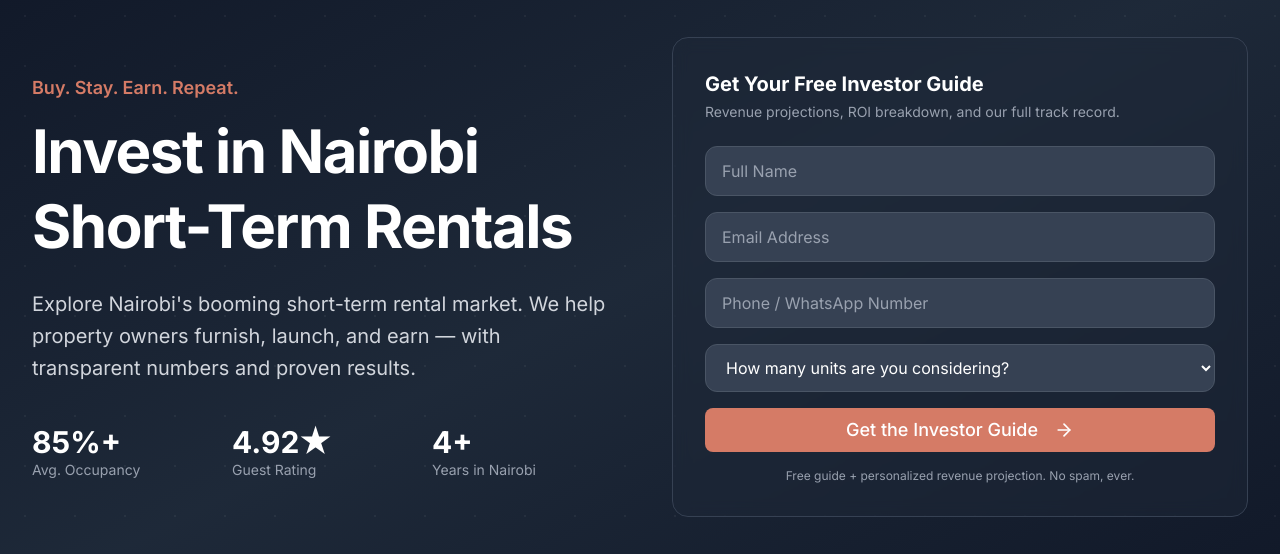
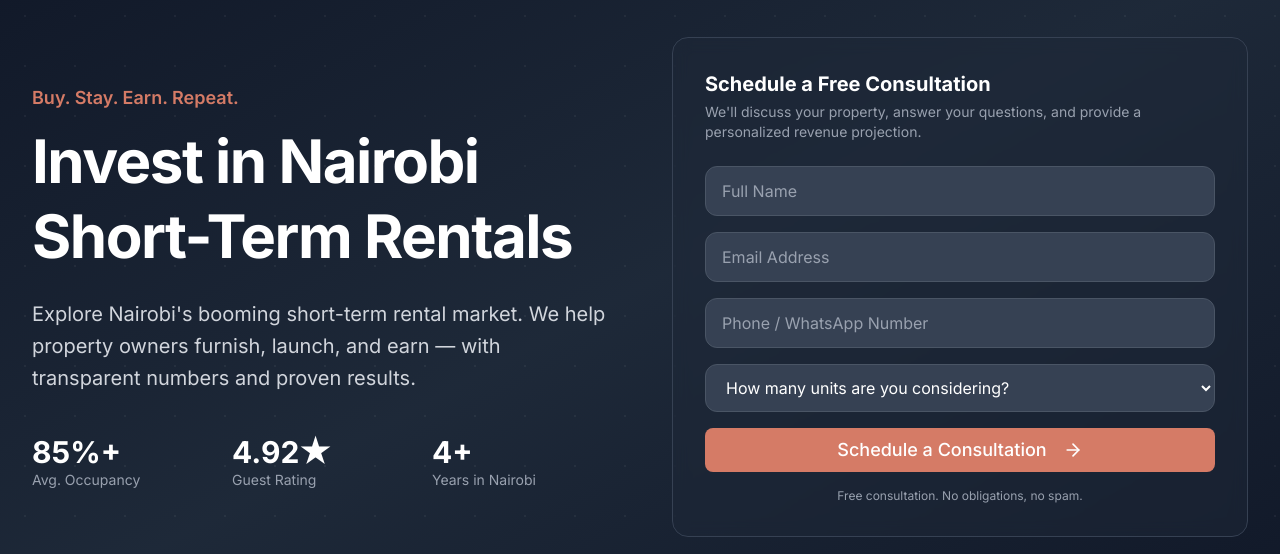
Before and after one commit to elitestaysafrica/website, a Next.js app: page /invest in a window 1280 px wide. Shown: the part 155-709 px from the top of the page. Built offline with nearby package versions, Linux system fonts and the light colour scheme; no server answers.

Commit message:
Replace investor guide with consultation CTA across invest page, form, and API

```diff
--- a/src/app/api/invest-lead/route.ts
+++ b/src/app/api/invest-lead/route.ts
@@ -45,9 +45,9 @@ export async function POST(req: NextRequest) {
         body: JSON.stringify({
           sender: { name: "Elite Stays Website", email: "noreply@elitestaysafrica.com" },
           to: [{ email: NOTIFICATION_EMAIL }],
-          subject: `🏠 New Investor Lead: ${name || email}`,
+          subject: `🏠 New Consultation Request: ${name || email}`,
           htmlContent: `
-            <h2>New Investment Inquiry</h2>
+            <h2>New Consultation Request</h2>
             <p><strong>Name:</strong> ${name || "Not provided"}</p>
             <p><strong>Email:</strong> ${email}</p>
             <p><strong>Phone:</strong> ${phone || "Not provided"}</p>
--- a/src/app/invest/InvestClientComponents.tsx
+++ b/src/app/invest/InvestClientComponents.tsx
@@ -53,8 +53,7 @@ export function LeadForm({ variant = "light" }: { variant?: "light" | "dark" })
           We&apos;ll be in touch!
         </h3>
         <p className="mt-2 text-green-700">
-          Check your email for our investor guide. We&apos;ll reach out within 24
-          hours.
+          We&apos;ll reach out within 24 hours to schedule your consultation.
         </p>
       </div>
     )
@@ -106,11 +105,11 @@ export function LeadForm({ variant = "light" }: { variant?: "light" | "dark" })
         className="w-full text-lg"
         disabled={loading}
       >
-        {loading ? "Sending..." : "Get the Investor Guide"}
+        {loading ? "Sending..." : "Schedule a Consultation"}
         {!loading && <ArrowRight className="ml-2 h-5 w-5" />}
       </Button>
       <p className={`text-xs text-center ${isDark ? "text-gray-400" : "text-gray-500"}`}>
-        Free guide + personalized revenue projection. No spam, ever.
+        Free consultation. No obligations, no spam.
       </p>
     </form>
   )
--- a/src/app/invest/page.tsx
+++ b/src/app/invest/page.tsx
@@ -185,7 +185,7 @@ export default function InvestPage() {
               {/* Mobile CTA */}
               <div className="mt-8 lg:hidden">
                 <Button size="lg" asChild className="w-full">
-                  <a href="#get-started">Get the Investor Guide</a>
+                  <a href="#get-started">Schedule a Consultation</a>
                 </Button>
               </div>
             </div>
@@ -194,10 +194,10 @@ export default function InvestPage() {
             <div className="hidden lg:block">
               <div className="rounded-2xl bg-gray-800/50 backdrop-blur border border-gray-700 p-8">
                 <h2 className="text-xl font-bold text-white mb-1">
-                  Get Your Free Investor Guide
+                  Schedule a Free Consultation
                 </h2>
                 <p className="text-gray-400 text-sm mb-6">
-                  Revenue projections, ROI breakdown, and our full track record.
+                  We&apos;ll discuss your property, answer your questions, and provide a personalized revenue projection.
                 </p>
                 <LeadForm variant="dark" />
               </div>
@@ -729,26 +729,26 @@ export default function InvestPage() {
                 Ready to Get Started?
               </h2>
               <p className="mt-4 text-lg text-gray-300">
-                Whether you need furnishing, management, or both — get our free
-                investor guide with detailed projections and our full track record.
+                Whether you need furnishing, management, or both — schedule a
+                free consultation and we&apos;ll walk you through everything.
               </p>
               <div className="mt-8 space-y-4">
                 <div className="flex items-start gap-3">
                   <CheckCircle2 className="h-5 w-5 text-primary mt-0.5 shrink-0" />
                   <span className="text-gray-300">
-                    Personalized revenue projection for your unit
+                    Discuss your property and goals
                   </span>
                 </div>
                 <div className="flex items-start gap-3">
                   <CheckCircle2 className="h-5 w-5 text-primary mt-0.5 shrink-0" />
                   <span className="text-gray-300">
-                    Full breakdown of costs, fees, and net returns
+                    Get a personalized revenue projection
                   </span>
                 </div>
                 <div className="flex items-start gap-3">
                   <CheckCircle2 className="h-5 w-5 text-primary mt-0.5 shrink-0" />
                   <span className="text-gray-300">
-                    Our portfolio performance data — no fluff, real numbers
+                    No obligations — just real numbers and honest advice
                   </span>
                 </div>
               </div>
```
